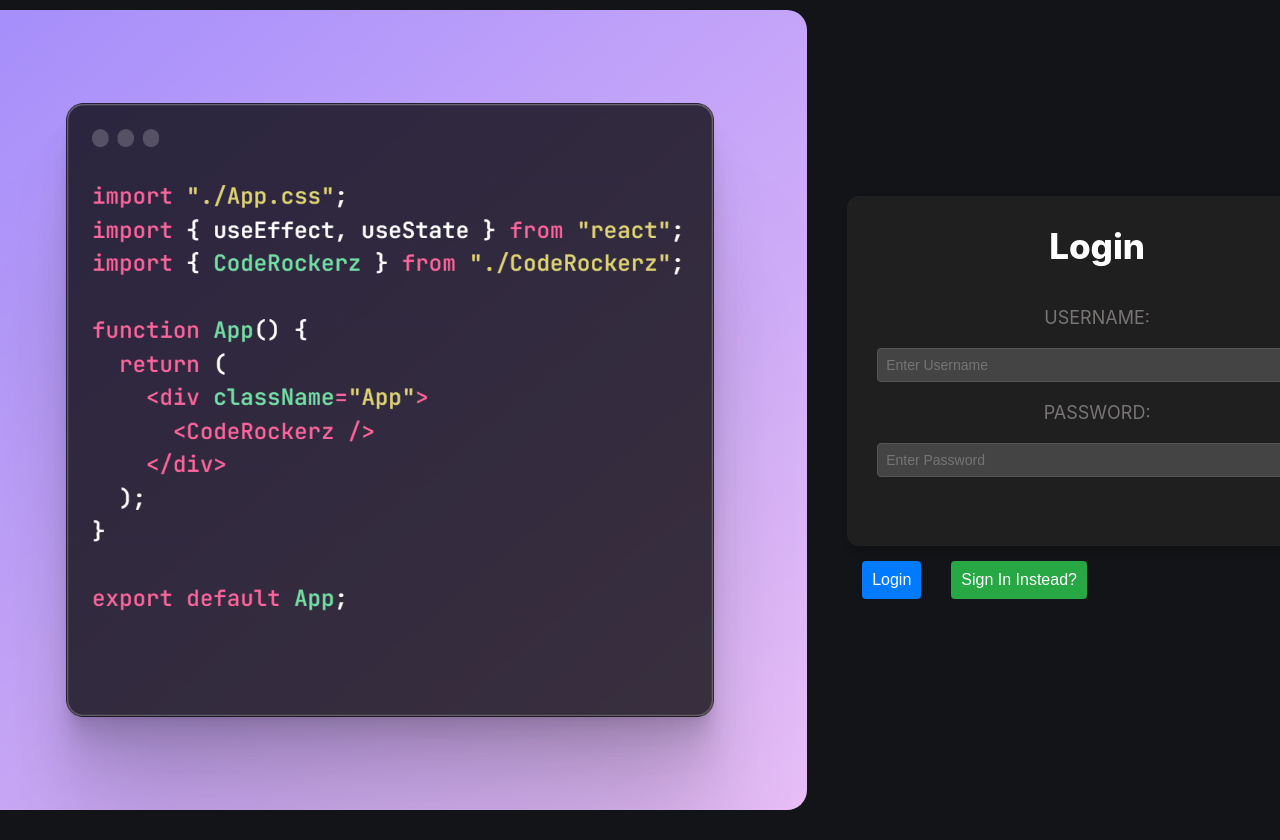
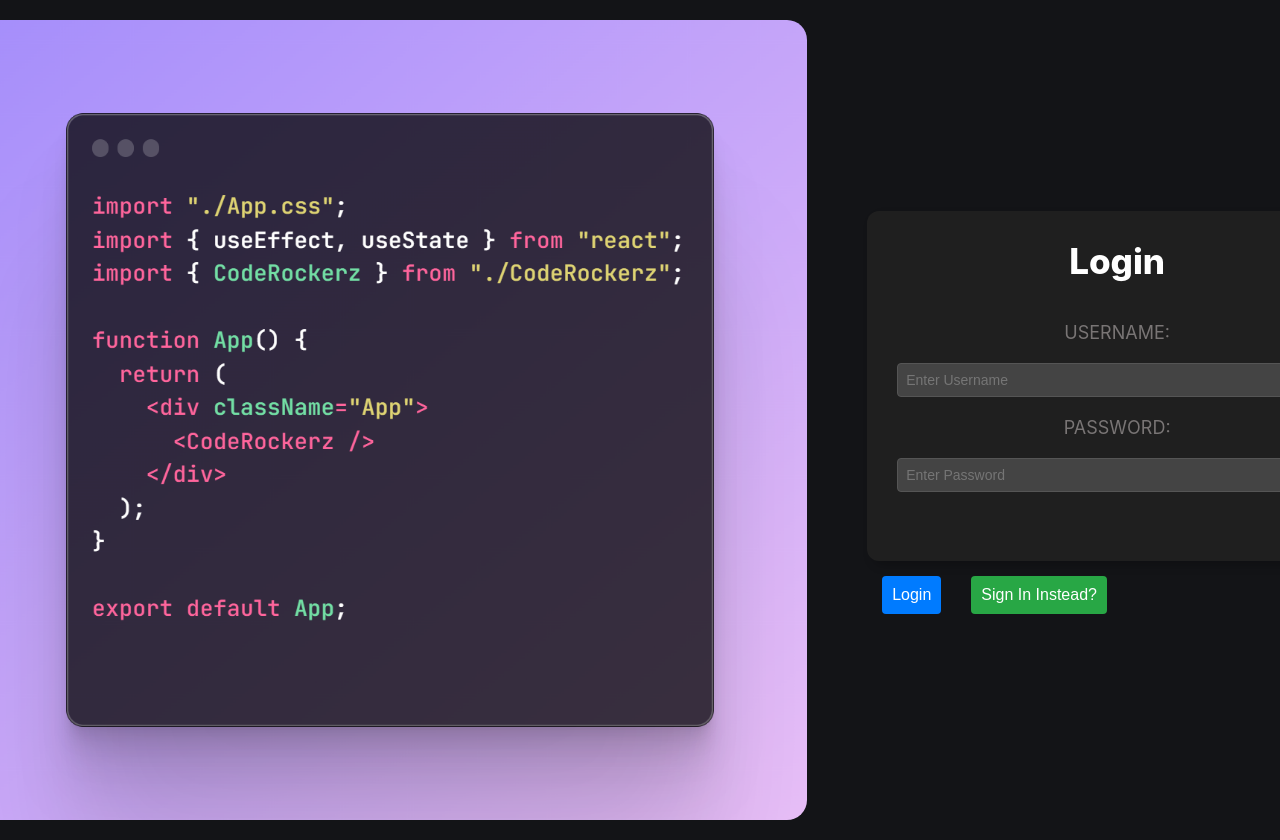
Before and after one commit to Sameer-Ahmed1/coeditor_bitnbuild, a React (Create React App) app: page / in a window 1280 px wide. Shown: the top 840 px of the page. Before the commit the page ends 810 px from the top, so only its background shows below. Built offline with nearby package versions, Linux system fonts and the light colour scheme.

Commit message:
fixed margin

```diff
--- a/src/components/PersonLogin.css
+++ b/src/components/PersonLogin.css
@@ -31,7 +31,7 @@ h1 {
     /* height: 350px; */
 }
 img{
-    margin-top:10px;
+    margin:20px;
     height: 100vh;
     border-radius: 20px;
 }
```
